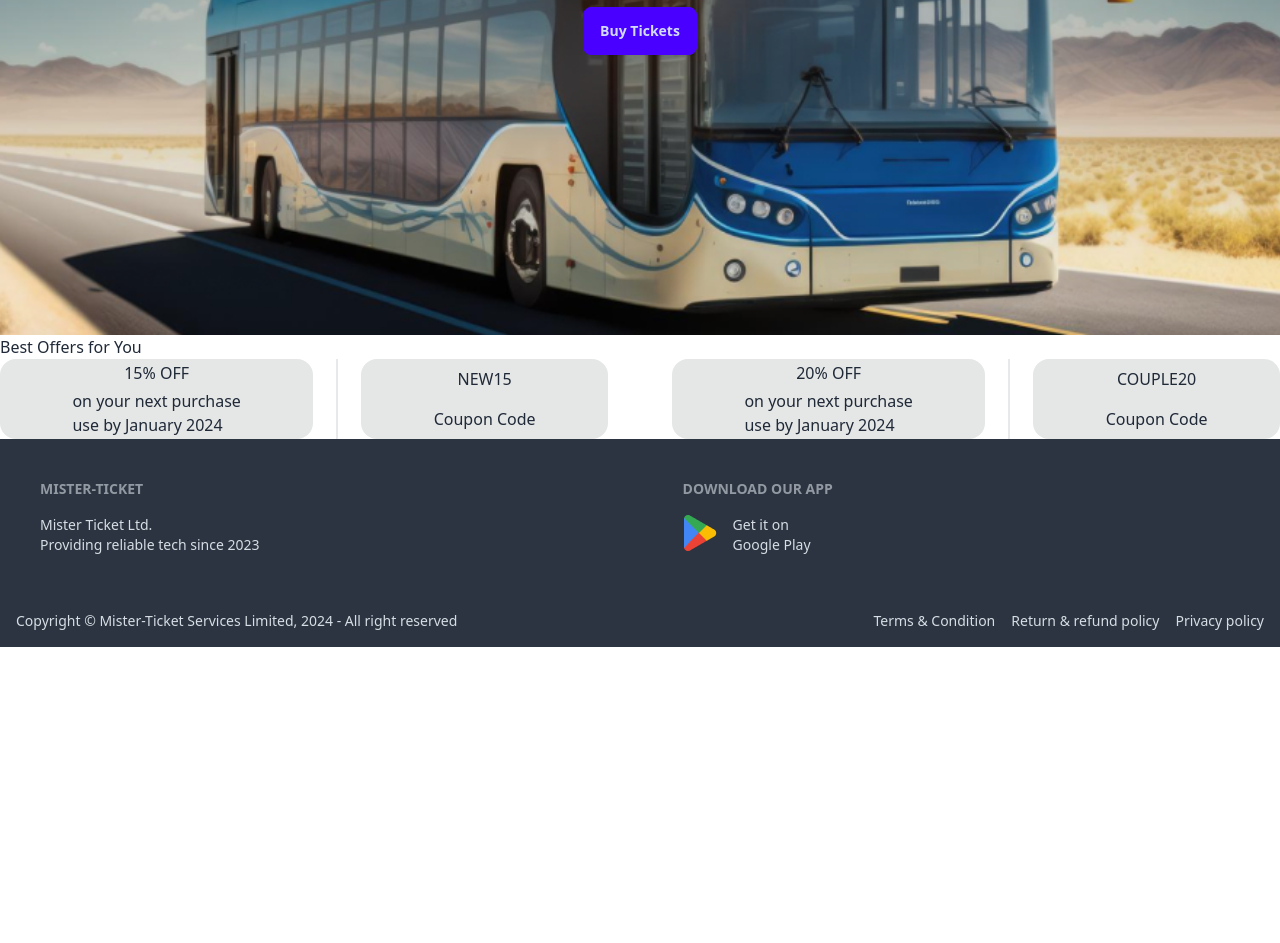
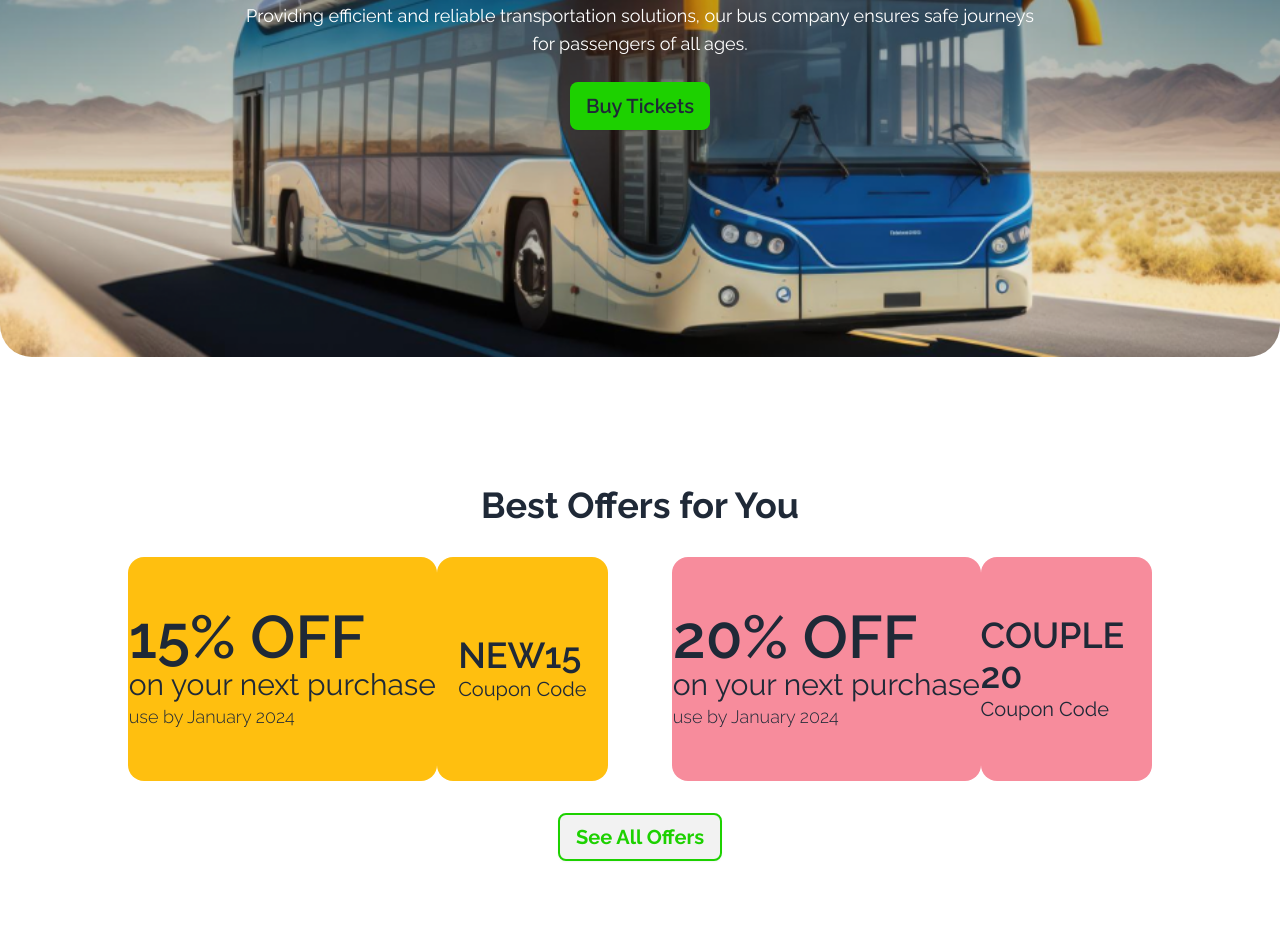
Before and after one commit to mister-mehedi/b9-a5-smart-ticketing, a plain HTML site: page index.html in a window 1280 px wide. Shown: the part 533-1476 px from the top of the page. Before the commit the page ends 1180 px from the top, so only its background shows below. Drawn offline with nearby package versions, Linux system fonts and the light colour scheme.

Commit message:
decoration part done except section 2

```diff
--- a/index.html
+++ b/index.html
@@ -4,22 +4,47 @@
 <head>
   <meta charset="UTF-8">
   <meta name="viewport" content="width=device-width, initial-scale=1.0">
-  <title>M Ticketing</title>
+  <title>Mister Ticketing</title>
 
   <!-- daisy ui & talwind cdn -->
   <link href="https://cdn.jsdelivr.net/npm/daisyui@4.7.2/dist/full.min.css" rel="stylesheet" type="text/css" />
   <script src="https://cdn.tailwindcss.com"></script>
 
+  <!-- Font -->
+  <link rel="preconnect" href="https://fonts.googleapis.com">
+  <link rel="preconnect" href="https://fonts.gstatic.com" crossorigin>
+  <link
+    href="https://fonts.googleapis.com/css2?family=Inter:wght@100..900&family=Raleway:ital,wght@0,100..900;1,100..900&display=swap"
+    rel="stylesheet">
+
+  <!-- custom config js -->
+  <!-- Talwind custom classes -->
+  <script>
+    tailwind.config = {
+      theme: {
+        extend: {
+          colors: {
+            clifford: '#da373d',
+            'ticket-primary': '#1DD100',
+            'ticket-footer': '#030712',
+            'ticket-first': '#FFBF0F',
+            'ticket-second': '#F78C9C',
+          }
+        }
+      }
+    }
+  </script>
+
   <!-- custom css -->
   <link rel="stylesheet" href="styles/m-ticketing.css">
 </head>
 
-<body>
+<body class="font-raleway">
 
   <!-- header -->
-  <header>
+  <header class="container mx-auto">
     <!-- Navbar -->
-    <div class="navbar bg-base-100">
+    <div class="navbar mt-8 bg-base-100">
       <div class="navbar-start">
         <div class="dropdown">
           <div tabindex="0" role="button" class="btn btn-ghost lg:hidden">
@@ -35,89 +60,105 @@
             <li><a>Search</a></li>
           </ul>
         </div>
-        <a class="btn btn-ghost text-xl">Mister Ticketing</a>
+        <a class="btn btn-ghost text-4xl font-extrabold">Mister Ticketing</a>
       </div>
       <div class="navbar-center hidden lg:flex">
-        <ul class="menu menu-horizontal px-1">
-          <li><a>Home</a></li>
+        <ul class="menu menu-horizontal px-1 text-lg font-medium">
+          <li><a class="">Home</a></li>
           <li><a>About</a></li>
           <li><a>Destination</a></li>
           <li><a>Search</a></li>
         </ul>
       </div>
-      <div class="navbar-end">
-        <a class="btn">Bus <img src="images/bus-icon.png" alt=""></a>
+      <div class="navbar-end ">
+        <a class="btn border-2 border-ticket-primary text-xl text-ticket-primary font-bold">Bus
+          <img src="images/bus-icon.png" alt=""></a>
       </div>
     </div>
 
     <!-- Banner -->
-    <div class="hero min-h-screen bg-base-200 bg-[url('images/banner.png')]">
+    <div class="hero mt-8 h-[750px] rounded-[32px] bg-base-200 bg-[url('images/banner.png')]">
       <div class="hero-content text-center">
         <div class="">
-          <h1 class="text-5xl font-bold">End-to-End Travel with <br> <span>Mister Paribahan</span></h1>
-          <p class="py-6">Providing efficient and reliable transportation solutions, our bus company ensures safe
+          <h1 class="text-white text-5xl font-bold text-7xl">End-to-End Travel with <br> <span
+              class="text-ticket-primary">Mister
+              Paribahan</span></h1>
+          <p class="py-6 text-white text-lg">Providing efficient and reliable transportation solutions, our bus company
+            ensures
+            safe
             journeys <br> for passengers of all
             ages.</p>
-          <button class="btn btn-primary">Buy Tickets</button>
+          <button class="btn bg-ticket-primary border-none text-xl ">Buy Tickets</button>
         </div>
       </div>
     </div>
   </header>
 
   <!-- main -->
-  <main>
+  <main class="container mx-auto">
     <!-- section 1 -->
-    <section class="cupon-sec">
-      <h1>Best Offers for You</h1>
-      <div class="flex gap-16">
+    <section class="cupon-sec m-32">
+      <h1 class="text-4xl font-bold text-center">Best Offers for You</h1>
+      <div class="mt-8 flex gap-16 h-56">
         <div class="flex w-full">
-          <div class="grid h-20 flex-grow card bg-base-300 rounded-box place-items-center">
-            <h3>15% OFF</h3>
-            <p>on your next purchase <br>use by January 2024</p>
+          <div class="grid bg-ticket-first flex-grow w-9/12 card bg-base-300 rounded-box place-items-center">
+
+            <p class=""><span class="font-semibold text-6xl">15% OFF</span> <br> <span class="font-normal text-3xl">on
+                your next
+                purchase</span> <br><span class="font-light text-lg">use by January 2024</span></p>
           </div>
-          <div class="divider divider-horizontal"></div>
-          <div class="grid h-20 flex-grow card bg-base-300 rounded-box place-items-center">
-            <h3>NEW15</h3>
-            <p>Coupon Code</p>
+
+          <div class="grid bg-ticket-first flex-grow w-5/12 card bg-base-300 rounded-box place-items-center">
+
+            <p><span class="font-semibold text-4xl">NEW15</span> <br><span class="font-normal text-xl">Coupon
+                Code</span></p>
           </div>
         </div>
         <div class="flex w-full">
-          <div class="grid h-20 flex-grow card bg-base-300 rounded-box place-items-center">
-            <h3>20% OFF</h3>
-            <p>on your next purchase <br>use by January 2024</p>
+          <div class="grid bg-ticket-second flex-grow w-9/12 card bg-base-300 rounded-box place-items-center">
+            <!-- <p>20% OFF</p> -->
+            <p class=""><span class="font-semibold text-6xl">20% OFF</span> <br> <span class="font-normal text-3xl">on
+                your next
+                purchase</span> <br><span class="font-light text-lg">use by January 2024</span></p>
           </div>
-          <div class="divider divider-horizontal"></div>
-          <div class="grid h-20 flex-grow card bg-base-300 rounded-box place-items-center">
-            <h3>COUPLE20</h3>
-            <p>Coupon Code</p>
+          <!-- <div class="divider divider-horizontal"></div> -->
+          <div class="grid bg-ticket-second flex-grow w-5/12 card bg-base-300 rounded-box place-items-center">
+
+            <p><span class="font-semibold text-4xl">COUPLE 20</span> <br><span class="font-normal text-xl">Coupon
+                Code</span></p>
           </div>
         </div>
+      </div>
+      <div class="flex justify-center">
+        <a class="btn border-2 border-ticket-primary text-xl text-ticket-primary font-bold mt-8">See
+          All
+          Offers
+        </a>
       </div>
     </section>
 
     <!-- section 2 -->
-    <section class="ticket-sec">
+    <section class="ticket-sec text-center m-32">
 
     </section>
   </main>
 
   <!-- Footer 1 -->
-  <footer class="footer p-10 bg-neutral text-neutral-content">
+  <footer class="footer px-36 pt-28 pb-6 bg-ticket-footer text-neutral-content">
     <aside>
       <h6 class="footer-title">Mister-Ticket</h6>
       <p>Mister Ticket Ltd.<br>Providing reliable tech since 2023</p>
     </aside>
-    <nav>
+    <nav class="justify-self-end">
       <h6 class="footer-title">Download our app</h6>
-      <div class="grid grid-flow-col gap-4">
+      <div class="grid border-2 border-ticket-white p-2 grid-flow-col gap-4">
         <a><img src="images/playstore.png" alt=""></a>
         <p>Get it on <br>Google Play</p>
       </div>
     </nav>
   </footer>
-
   <!-- Footer 2 -->
-  <footer class="footer items-center p-4 bg-neutral text-neutral-content">
+  <footer class="footer px-36 pb-28 pt-6 items-center p-4 bg-ticket-footer text-neutral-content">
     <aside class="items-center grid-flow-col">
       <p>Copyright © Mister-Ticket Services Limited, 2024 - All right reserved</p>
     </aside>
--- a/styles/m-ticketing.css
+++ b/styles/m-ticketing.css
@@ -0,0 +1,7 @@
+.font-inter {
+  font-family: "Inter", sans-serif;
+}
+
+.font-raleway {
+  font-family: "Raleway", sans-serif;
+}
```
